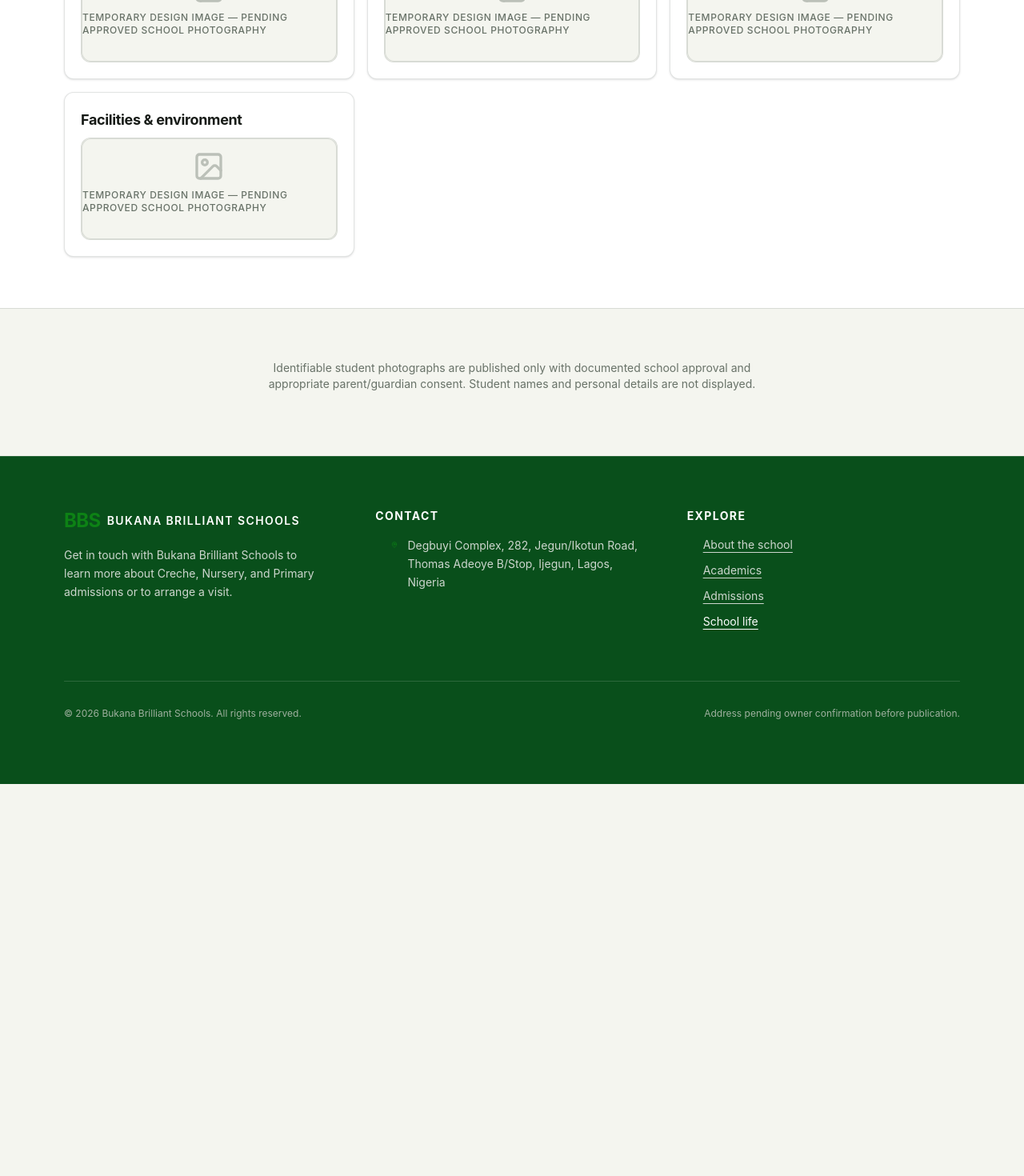
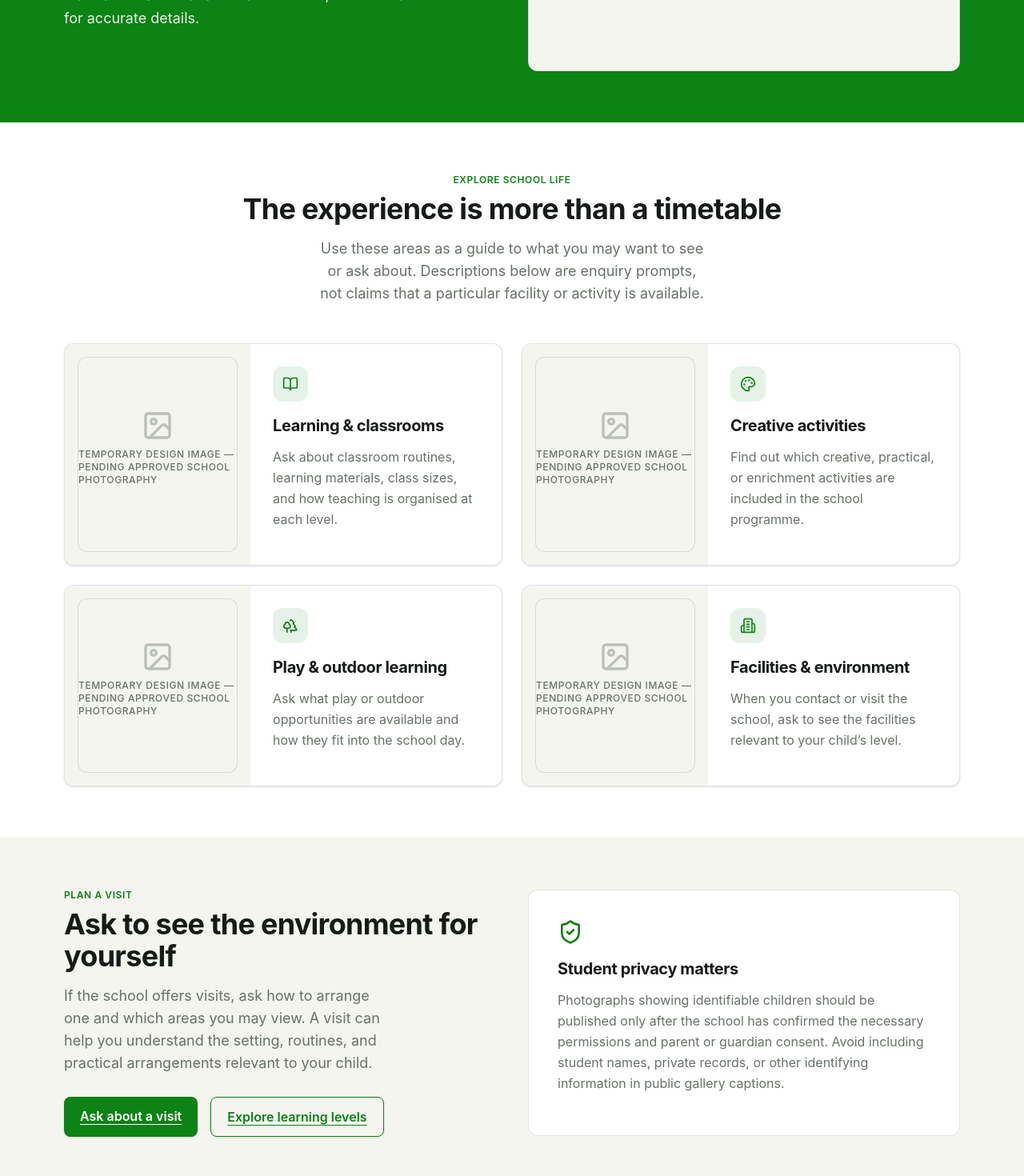
Before and after one commit to blinkzdlfx-cell/bukana-brilliant-schools, a React (Vite) app: page /school-life in a window 1280 px wide. Shown: the part 420-1890 px from the top of the page at 80% size. Before the commit the page ends 1400 px from the top, so only its background shows below. Built offline with nearby package versions, Linux system fonts and the light colour scheme.

Commit message:
Expand SchoolLifePage.jsx for production-ready school content

```diff
--- a/src/pages/SchoolLifePage.jsx
+++ b/src/pages/SchoolLifePage.jsx
@@ -1,49 +1,69 @@
+import { BookOpen, Palette, Trees, Building2, ShieldCheck } from 'lucide-react';
 import { SectionHeading } from '@/components/ui/section-heading.jsx';
 import { Card, CardBody } from '@/components/ui/card.jsx';
 import { TemporaryImage } from '@/components/ui/temporary-image.jsx';
-import { galleryCategories, galleryItems, galleryPendingNotice } from '@/data/gallery.js';
+import { Button } from '@/components/ui/button.jsx';
+import { contactCta } from '@/data/school.js';
+
+const experiences = [
+  { id: 'learning', label: 'Learning & classrooms', icon: BookOpen, description: 'Ask about classroom routines, learning materials, class sizes, and how teaching is organised at each level.' },
+  { id: 'creative', label: 'Creative activities', icon: Palette, description: 'Find out which creative, practical, or enrichment activities are included in the school programme.' },
+  { id: 'play', label: 'Play & outdoor learning', icon: Trees, description: 'Ask what play or outdoor opportunities are available and how they fit into the school day.' },
+  { id: 'facilities', label: 'Facilities & environment', icon: Building2, description: 'When you contact or visit the school, ask to see the facilities relevant to your child’s level.' },
+];
 
 export function SchoolLifePage() {
   return (
     <>
+      <section className="bg-brand section-pad text-surface-white">
+        <div className="container-wide grid items-center gap-10 lg:grid-cols-2">
+          <div>
+            <p className="mb-4 text-xs font-bold uppercase tracking-widest text-accent">School life</p>
+            <h1 className="max-w-3xl text-4xl font-bold leading-tight text-balance md:text-5xl">See beyond the classroom.</h1>
+            <p className="mt-6 max-w-2xl text-lg leading-relaxed text-[#e8f3e9]">A school’s environment and daily routines are important parts of the family decision. Explore the areas parents may want to learn about at Bukana Brilliant Schools, then contact the school for accurate details.</p>
+          </div>
+          <div className="relative h-[300px] md:h-[380px]">
+            <TemporaryImage alt="Approved school-life photograph to be supplied by Bukana Brilliant Schools" category="school-life" width="100%" height="100%" />
+          </div>
+        </div>
+      </section>
+
       <section className="bg-surface-white section-pad">
         <div className="container-wide">
-          <SectionHeading
-            eyebrow="School life"
-            title="Learning in action"
-            description="A visual look at classroom moments, creative activities, play, and facilities. Images will be added once owner-approved school photography is available."
-          />
-          <div className="mt-12 grid sm:grid-cols-2 lg:grid-cols-3 gap-4">
-            {galleryCategories.map((cat) => (
-              <Card key={cat.id}>
-                <CardBody className="p-5">
-                  <h3 className="text-lg font-bold text-ink-deep mb-2">{cat.label}</h3>
-                  <div className="h-32 rounded-card bg-surface-warm border border-border-soft flex items-center justify-center">
-                    <TemporaryImage
-                      alt={`${cat.label} at Bukana Brilliant Schools`}
-                      category={cat.id}
-                      width="100%"
-                      height="100%"
-                    />
+          <SectionHeading eyebrow="Explore school life" title="The experience is more than a timetable" description="Use these areas as a guide to what you may want to see or ask about. Descriptions below are enquiry prompts, not claims that a particular facility or activity is available." />
+          <div className="mt-12 grid gap-6 md:grid-cols-2">
+            {experiences.map(({ id, label, icon: Icon, description }) => (
+              <Card key={id} className="h-full overflow-hidden">
+                <div className="grid sm:grid-cols-[0.85fr_1.15fr]">
+                  <div className="min-h-[220px] bg-surface-warm p-4">
+                    <TemporaryImage alt={`Approved photograph for ${label.toLowerCase()} to be supplied`} category={id} width="100%" height="100%" />
                   </div>
-                </CardBody>
+                  <CardBody className="p-6 md:p-7">
+                    <div className="mb-4 flex h-11 w-11 items-center justify-center rounded-xl bg-brand/10 text-brand"><Icon className="h-5 w-5" /></div>
+                    <h2 className="mb-3 text-xl font-bold text-ink-deep">{label}</h2>
+                    <p className="leading-relaxed text-ink-muted">{description}</p>
+                  </CardBody>
+                </div>
               </Card>
             ))}
           </div>
-          {galleryItems.length === 0 && (
-            <p className="mt-8 text-sm text-ink-muted text-center">
-              {galleryPendingNotice}
-            </p>
-          )}
         </div>
       </section>
-      <section className="bg-surface-warm section-pad border-t border-border-soft">
-        <div className="container-wide">
-          <p className="text-sm text-ink-muted text-center max-w-2xl mx-auto">
-            Identifiable student photographs are published only with documented school
-            approval and appropriate parent/guardian consent. Student names and personal
-            details are not displayed.
-          </p>
+
+      <section className="bg-surface-warm section-pad">
+        <div className="container-wide grid items-center gap-10 lg:grid-cols-2">
+          <div>
+            <SectionHeading eyebrow="Plan a visit" title="Ask to see the environment for yourself" description="If the school offers visits, ask how to arrange one and which areas you may view. A visit can help you understand the setting, routines, and practical arrangements relevant to your child." className="mx-0 text-left" />
+            <div className="mt-7 flex flex-col gap-4 sm:flex-row">
+              <Button variant="primary" href={contactCta.href}>Ask about a visit</Button>
+              <Button variant="outline" href="/academics">Explore learning levels</Button>
+            </div>
+          </div>
+          <div className="rounded-card border border-border-soft bg-surface-white p-7 md:p-9">
+            <ShieldCheck className="mb-4 h-8 w-8 text-brand" />
+            <h2 className="mb-3 text-xl font-bold text-ink-deep">Student privacy matters</h2>
+            <p className="leading-relaxed text-ink-muted">Photographs showing identifiable children should be published only after the school has confirmed the necessary permissions and parent or guardian consent. Avoid including student names, private records, or other identifying information in public gallery captions.</p>
+          </div>
         </div>
       </section>
     </>
```
